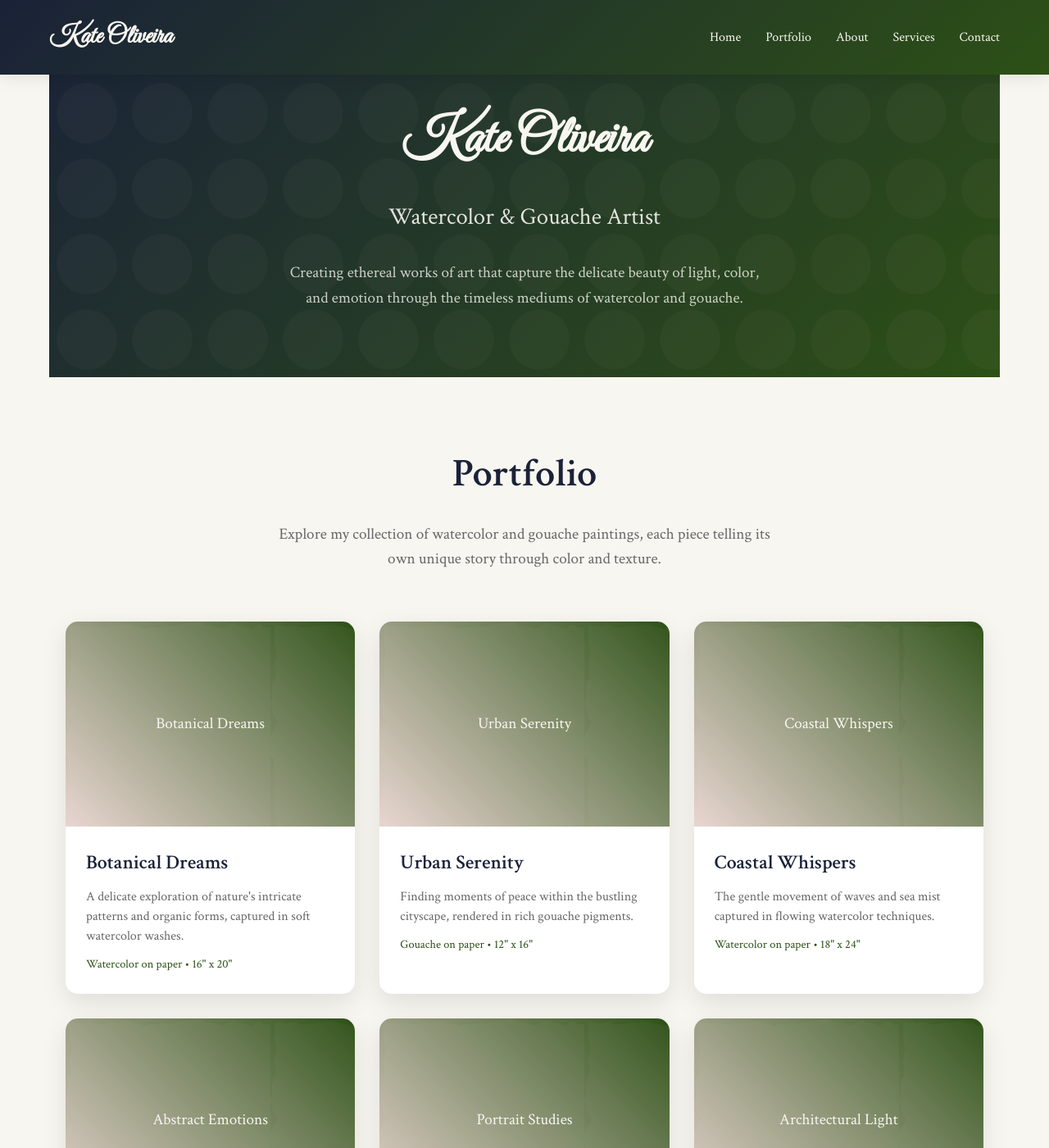
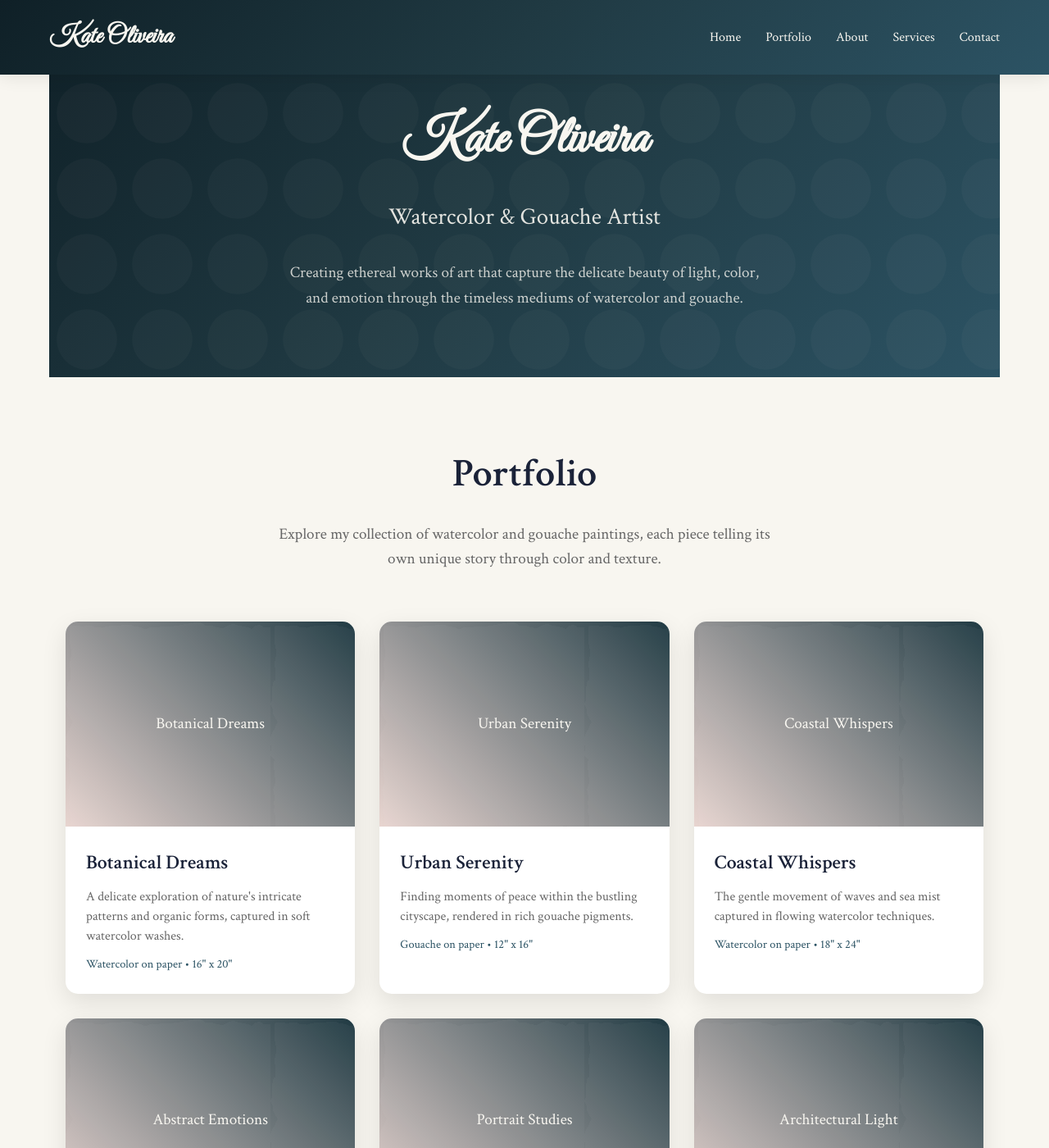
Before and after one commit to kate-olive-art/kate-olive-art.github.io, a Jekyll site: the page built from index.html, in a window 1280 px wide and 1400 px high. Shown: the whole window at 82% size. Built offline with Jekyll 4.4.1, drawn with Linux system fonts in a browser that asks for light colours.

Commit message:
Update main.css
removing green and gold

```diff
--- a/css/main.css
+++ b/css/main.css
@@ -1,10 +1,11 @@
 
         :root {
+            --some-black: #0F2027;
+            --some-blue: #203A43;
+            --dark-cyan: #2C5364;
             --deep-navy: #1a2238;
-            --forest-green: #2d5016;
             --soft-cream: #f8f6f0;
             --soft-pink: #e8d5d0;
-            --accent-gold: #c9a961;
             --text-dark: #2c2c2c;
             --text-light: #666666;
         }
@@ -35,7 +36,7 @@
 
         /* Header Styles */
         header {
-            background: linear-gradient(135deg, var(--deep-navy), var(--forest-green));
+            background: linear-gradient(135deg, var(--some-black), var(--some-blue), var(--dark-cyan));
             color: var(--soft-cream);
             padding: 20px 0;
             position: fixed;
@@ -89,7 +90,7 @@
 
         /* Hero Section */
         .hero {
-            background: linear-gradient(135deg, var(--deep-navy), var(--forest-green));
+            background: linear-gradient(135deg, var(--some-black), var(--some-blue), var(--dark-cyan));
             color: var(--soft-cream);
             padding: 120px 0 80px;
             text-align: center;
@@ -181,7 +182,7 @@
         .portfolio-image {
             width: 100%;
             height: 250px;
-            background: linear-gradient(45deg, var(--soft-pink), var(--forest-green));
+            background: linear-gradient(45deg, var(--soft-pink), var(--some-blue));
             display: flex;
             align-items: center;
             justify-content: center;
@@ -219,7 +220,7 @@
         }
 
         .portfolio-medium {
-            color: var(--forest-green);
+            color: var(--dark-cyan);
             font-weight: 500;
             margin-top: 10px;
             font-size: 0.9rem;
@@ -241,7 +242,7 @@
         .about-image {
             width: 100%;
             height: 400px;
-            background: linear-gradient(45deg, var(--deep-navy), var(--forest-green));
+            background: linear-gradient(45deg, var(--some-black), var(--some-blue), var(--dark-cyan));
             border-radius: 15px;
             display: flex;
             align-items: center;
@@ -268,7 +269,7 @@
         .signature {
             margin-top: 30px;
             font-size: 2rem;
-            color: var(--forest-green);
+            color: var(--dark-cyan);
         }
 
         /* Services Section */
@@ -291,7 +292,7 @@
             text-align: center;
             box-shadow: 0 10px 30px rgba(0,0,0,0.1);
             transition: transform 0.3s ease;
-            border-top: 5px solid var(--forest-green);
+            border-top: 5px solid var(--dark-cyan);
         }
 
         .service-card:hover {
@@ -300,7 +301,7 @@
 
         .service-icon {
             font-size: 3rem;
-            color: var(--forest-green);
+            color: var(--dark-cyan);
             margin-bottom: 20px;
         }
 
@@ -319,7 +320,7 @@
         /* Contact Section */
         .contact {
             padding: 80px 0;
-            background: linear-gradient(135deg, var(--deep-navy), var(--forest-green));
+            background: linear-gradient(135deg, var(--some-black), var(--some-blue), var(--dark-cyan));
             color: var(--soft-cream);
         }
 
@@ -392,7 +393,7 @@
         }
 
         .submit-btn {
-            background: linear-gradient(45deg, var(--soft-pink), var(--accent-gold));
+            background: linear-gradient(45deg, var(--soft-pink), var(--dark-cyan));
             color: var(--deep-navy);
             padding: 15px 40px;
             border: none;
@@ -523,5 +524,5 @@
         }
 
         .close:hover {
-            color: var(--forest-green);
+            color: var(--dark-cyan);
         }
```
